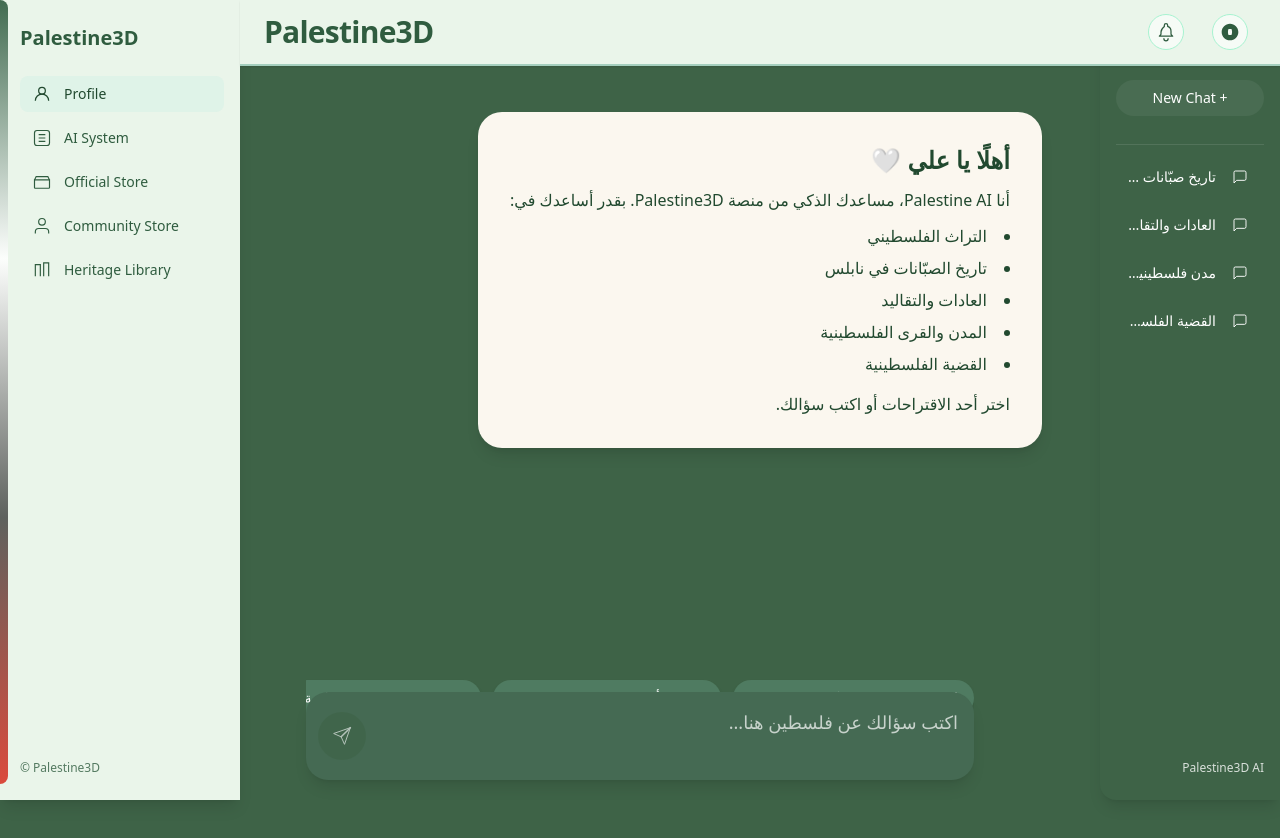
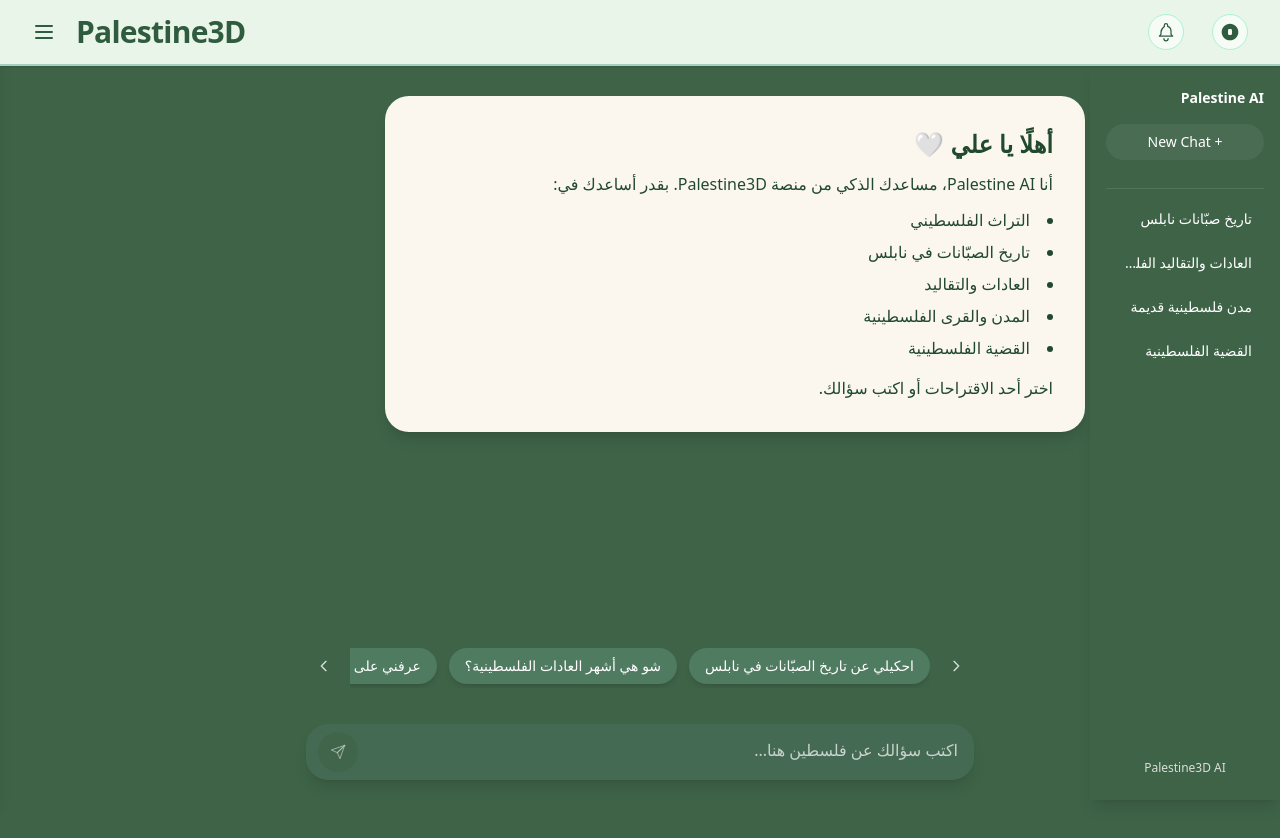
Before and after one commit to alimohsen14/software-graduation-project, a React (Create React App) app: page /palestine-ai in a window 1280 px wide. Shown: the top 838 px of the page. Built offline with nearby package versions, Linux system fonts and the light colour scheme.

Commit message:
🚀 AI backend ready for frontend integration (chat + history + delete + auth)

```diff
--- a/src/components/ai/AIChatInput.tsx
+++ b/src/components/ai/AIChatInput.tsx
@@ -15,12 +15,13 @@
 }: Props): React.ReactElement {
   const taRef = useRef<HTMLTextAreaElement | null>(null);
 
-  // auto-resize textarea
+  // Auto resize textarea
   useEffect(() => {
     const ta = taRef.current;
     if (!ta) return;
-    ta.style.height = "auto";
-    const maxH = 240; // px max height
+
+    ta.style.height = "36px"; // starting height
+    const maxH = 180;
     ta.style.height = Math.min(ta.scrollHeight, maxH) + "px";
   }, [value]);
 
@@ -38,10 +39,10 @@
       style={{ maxWidth: "700px" }}
     >
       <div
-        className="flex items-center gap-3 p-3 rounded-[22px] shadow-lg"
+        className="flex items-center gap-3 px-3 py-2 rounded-[22px] shadow-lg"
         style={{
           background: "#456a53",
-        }} /* slightly lighter than page #3e6347 */
+        }}
       >
         <textarea
           ref={taRef}
@@ -50,8 +51,9 @@
           onKeyDown={handleKeyDown}
           placeholder="اكتب سؤالك عن فلسطين هنا..."
           aria-label="اكتب سؤالك عن فلسطين هنا"
-          className="flex-1 resize-none bg-transparent text-white placeholder-white/70 text-base md:text-lg leading-snug outline-none border-none min-h-[44px] max-h-[240px] p-1"
+          className="flex-1 resize-none bg-transparent text-white placeholder-white/70 text-sm md:text-base leading-snug outline-none border-none min-h-[36px] max-h-[180px] p-1"
           style={{ direction: "rtl" }}
+          rows={1}
         />
 
         <button
@@ -59,7 +61,7 @@
           onClick={onSend}
           disabled={isLoading || value.trim().length === 0}
           aria-label="إرسال"
-          className={`w-12 h-12 rounded-full flex items-center justify-center transition-shadow ${
+          className={`w-10 h-10 rounded-full flex items-center justify-center transition-shadow ${
             isLoading || value.trim().length === 0
               ? "opacity-60 cursor-not-allowed"
               : "hover:brightness-110"
@@ -68,7 +70,7 @@
         >
           {isLoading ? (
             <svg
-              className="w-5 h-5 text-white animate-spin"
+              className="w-4 h-4 text-white animate-spin"
               viewBox="0 0 24 24"
               fill="none"
               xmlns="http://www.w3.org/2000/svg"
@@ -90,7 +92,7 @@
             </svg>
           ) : (
             <svg
-              className="w-5 h-5 text-white"
+              className="w-4 h-4 text-white"
               viewBox="0 0 24 24"
               fill="none"
               xmlns="http://www.w3.org/2000/svg"
--- a/src/components/ai/AISidebar.tsx
+++ b/src/components/ai/AISidebar.tsx
@@ -1,6 +1,14 @@
 import React, { useState } from "react";
 
-export default function AISidebar(): React.ReactElement {
+interface Props {
+  isOpen: boolean;
+  toggle: () => void;
+}
+
+export default function AISidebar({
+  isOpen,
+  toggle,
+}: Props): React.ReactElement {
   const [active, setActive] = useState<string | null>(null);
 
   const items = [
@@ -11,71 +19,58 @@
   ];
 
   return (
+    <>
+      {/* Optional: Backdrop for mobile only when open */}
+      {isOpen && (
+        <div
+          className="fixed inset-0 bg-black/50 z-30 md:hidden"
+          onClick={toggle}
+        />
+      )}
+
       <aside
         aria-label="AI Sidebar"
-      className="hidden md:block fixed top-0 right-0 h-screen z-40 w-[180px] flex flex-col"
+        className={`
+        fixed right-0 top-16 h-[calc(100vh-64px)] w-[240px] sm:w-[260px] md:w-[190px]
+        bg-[#3e6347] shadow-lg
+        transform transition-transform duration-300 ease-in-out border-l border-emerald-800/20
+        ${
+          isOpen
+            ? "translate-x-0 z-40 pointer-events-auto"
+            : "translate-x-full z-10 pointer-events-none"
+        }
+        md:translate-x-0 md:pointer-events-auto md:z-30 md:border-none
+      `}
       >
-      {/* outer rounded container to match Sidebar shape */}
-      <div
-        className="h-full rounded-l-2xl overflow-hidden shadow-lg"
-        style={{ background: "#3e6347" }}
+        <div className="h-full overflow-hidden px-4 py-6 flex flex-col text-white">
+          {/* Header: title + mobile close button */}
+          <div className="flex items-center justify-between mb-4">
+            <span className="text-sm font-semibold">Palestine AI</span>
+
+            {/* Close shown on mobile */}
+            <button
+              onClick={toggle}
+              aria-label="Close AI sidebar"
+              className="md:hidden text-white hover:bg-white/10 w-7 h-7 rounded-full flex items-center justify-center transition"
             >
-        <div className="px-4 py-6 flex flex-col h-full text-white">
-          {/* Header: flag circle + title */}
-          <div className="flex items-center gap-3 mb-4">
-            <div
-              className="w-10 h-10 rounded-full flex items-center justify-center ring-2 ring-white/15"
-              style={{ background: "#fff" }}
-              aria-hidden
-            >
-              {/* simple circular Palestinian flag (visual only) */}
-              <svg
-                className="w-8 h-8 rounded-full"
-                viewBox="0 0 24 24"
-                xmlns="http://www.w3.org/2000/svg"
-                aria-hidden
-              >
-                <defs>
-                  <clipPath id="c">
-                    <circle cx="12" cy="12" r="12" />
-                  </clipPath>
-                </defs>
-                <g clipPath="url(#c)">
-                  <rect width="24" height="24" fill="#fff" />
-                  <path d="M0 0v24h24V0H0z" fill="#fff" />
-                  <path d="M0 0h24v8H0z" fill="#000" />
-                  <path d="M0 8h24v8H0z" fill="#fff" />
-                  <path d="M0 16h24v8H0z" fill="#d9392a" />
-                  <path d="M0 0l9.7 12L0 24z" fill="#2f5c3f" />
-                </g>
-              </svg>
+              ✕
+            </button>
           </div>
 
-            <div>
-              <div className="text-sm font-semibold leading-none">
-                Palestine AI
-              </div>
-            </div>
-          </div>
-
-          {/* New Chat button */}
-          <div className="mb-4">
+          {/* New Chat */}
           <button
             type="button"
-              className="w-full px-3 py-2 rounded-full text-sm font-medium text-white focus:outline-none focus:ring-2 focus:ring-white/20 transition"
-              style={{
-                backgroundColor: "rgba(255,255,255,0.06)",
-              }}
+            className="w-full mb-4 px-3 py-2 rounded-full text-sm font-medium text-white transition hover:bg-white/10"
+            style={{ backgroundColor: "rgba(255,255,255,0.06)" }}
           >
             + New Chat
           </button>
-          </div>
 
-          {/* divider */}
           <div className="border-t border-white/10 my-3" />
 
-          {/* list */}
-          <nav className="flex-1 overflow-y-auto">
+          {/* Navigation list */}
+          {/* التعديل هون: ضفت overflow-x-hidden عشان يمنع السكرول اللي بالعرض */}
+          <nav className="flex-1 overflow-y-auto overflow-x-hidden">
             <ul className="flex flex-col gap-2">
               {items.map((label) => {
                 const isActive = active === label;
@@ -83,10 +78,7 @@
                   <li key={label}>
                     <button
                       onClick={() => setActive(label)}
-                      className={`w-full text-left flex items-center gap-3 px-3 py-2 rounded-lg transition focus:outline-none`}
-                      // active bg & hover use subtle transparent green to match requirement
-                      // tailwind arbitrary color for hover/bg
-                      // active state uses inline style fallback for older setups
+                      className="w-full text-right px-3 py-2 rounded-lg transition"
                       style={
                         isActive
                           ? {
@@ -96,29 +88,7 @@
                           : { color: "#fff" }
                       }
                     >
-                      <span
-                        className="flex-shrink-0 inline-flex items-center justify-center w-6 h-6 rounded-md"
-                        aria-hidden
-                      >
-                        {/* small chat icon (stroke uses currentColor which is white here) */}
-                        <svg
-                          className="w-4 h-4"
-                          viewBox="0 0 24 24"
-                          fill="none"
-                          stroke="currentColor"
-                          xmlns="http://www.w3.org/2000/svg"
-                          aria-hidden
-                        >
-                          <path
-                            d="M21 15a2 2 0 0 1-2 2H7l-4 4V5a2 2 0 0 1 2-2h14a2 2 0 0 1 2 2z"
-                            strokeWidth="1.4"
-                            strokeLinecap="round"
-                            strokeLinejoin="round"
-                          />
-                        </svg>
-                      </span>
-
-                      <span className="text-sm truncate">{label}</span>
+                      <span className="text-sm truncate block">{label}</span>
                     </button>
                   </li>
                 );
@@ -126,12 +96,11 @@
             </ul>
           </nav>
 
-          <div className="mt-auto text-xs text-white/80 pt-4">
-            {/* small footer text to match Sidebar style */}
+          <div className="mt-auto text-xs text-white/80 pt-4 text-center">
             Palestine3D AI
           </div>
         </div>
-      </div>
       </aside>
+    </>
   );
 }
--- a/src/components/ai/AISuggestions.tsx
+++ b/src/components/ai/AISuggestions.tsx
@@ -1,4 +1,4 @@
-import React from "react";
+import React, { useRef } from "react";
 
 type Props = {
   onSelect: (messageText: string) => void;
@@ -9,17 +9,66 @@
   "شو هي أشهر العادات الفلسطينية؟",
   "عرفني على مدينة فلسطينية",
   "اشرحلي القضية الفلسطينية باختصار",
+  "احكيلي عن المسجد الأقصى",
+  "شو قصة صابونة نابلس؟",
 ];
 
 export default function AISuggestions({ onSelect }: Props): React.ReactElement {
+  const scrollRef = useRef<HTMLDivElement | null>(null);
+
+  const scroll = (direction: "left" | "right") => {
+    if (!scrollRef.current) return;
+
+    const amount = 220;
+
+    scrollRef.current.scrollBy({
+      left: direction === "left" ? -amount : amount,
+      behavior: "smooth",
+    });
+  };
+
   return (
     <div
       dir="rtl"
-      className="fixed left-1/2 transform -translate-x-1/2 bottom-20 w-full px-4 z-40 max-w-[700px]"
-      aria-hidden={false}
+      className="fixed left-1/2 transform -translate-x-1/2 bottom-28 w-full px-4 z-40 max-w-[700px]"
     >
-      <div className="overflow-x-auto no-scrollbar">
-        <div className="inline-flex gap-3 py-1">
+      <div className="relative flex items-center gap-2">
+        {/* Right Arrow */}
+        <button
+          onClick={() => scroll("right")}
+          aria-label="Scroll Right"
+          className="flex items-center justify-center w-9 h-9 rounded-full bg-[#3e6347] text-white/80 hover:text-white hover:brightness-110 transition"
+        >
+          <svg
+            className="w-4 h-4"
+            fill="none"
+            viewBox="0 0 24 24"
+            stroke="currentColor"
+          >
+            <path
+              d="M9 5l7 7-7 7"
+              strokeWidth="2"
+              strokeLinecap="round"
+              strokeLinejoin="round"
+            />
+          </svg>
+        </button>
+
+        {/* Suggestions List */}
+        <div
+          ref={scrollRef}
+          className="flex-1 overflow-x-scroll"
+          style={{
+            scrollbarWidth: "none", // Firefox
+            msOverflowStyle: "none", // IE & Edge
+          }}
+        >
+          <div
+            className="flex gap-3 py-1"
+            style={{
+              WebkitOverflowScrolling: "touch",
+            }}
+          >
             {SUGGESTIONS.map((text) => (
               <button
                 key={text}
@@ -33,6 +82,37 @@
             ))}
           </div>
         </div>
+
+        {/* Left Arrow */}
+        <button
+          onClick={() => scroll("left")}
+          aria-label="Scroll Left"
+          className="flex items-center justify-center w-9 h-9 rounded-full bg-[#3e6347] text-white/80 hover:text-white hover:brightness-110 transition"
+        >
+          <svg
+            className="w-4 h-4"
+            fill="none"
+            viewBox="0 0 24 24"
+            stroke="currentColor"
+          >
+            <path
+              d="M15 19l-7-7 7-7"
+              strokeWidth="2"
+              strokeLinecap="round"
+              strokeLinejoin="round"
+            />
+          </svg>
+        </button>
+      </div>
+
+      {/* Hide scrollbar in Webkit browsers */}
+      <style>
+        {`
+          div::-webkit-scrollbar {
+            display: none;
+          }
+        `}
+      </style>
     </div>
   );
 }
--- a/src/components/layout/DashboardLayout.tsx
+++ b/src/components/layout/DashboardLayout.tsx
@@ -1,28 +1,45 @@
-import React, { useState, ReactNode } from "react";
+import React, { useState } from "react";
 import Navbar from "../navbar/Navbar";
 import Sidebar from "../sidebar/Sidebar";
 
+type WithSidebarControl = {
+  setIsSidebarOpen?: React.Dispatch<React.SetStateAction<boolean>>;
+};
+
 interface DashboardLayoutProps {
-  children: ReactNode;
+  children: React.ReactElement<WithSidebarControl>;
+  // البروب الجديد عشان نمرره للنافبار
+  onToggleAISidebar?: () => void;
 }
 
-export default function DashboardLayout({ children }: DashboardLayoutProps) {
+export default function DashboardLayout({
+  children,
+  onToggleAISidebar,
+}: DashboardLayoutProps) {
   const [isSidebarOpen, setIsSidebarOpen] = useState(false);
 
   return (
     <div className="flex min-h-screen bg-[#3e6347]">
+      {/* القائمة الرئيسية اليسرى */}
       <Sidebar
         isOpen={isSidebarOpen}
         closeSidebar={() => setIsSidebarOpen(false)}
       />
 
       <div className="flex-1 flex flex-col">
-        <div className="fixed top-0 left-0 md:left-60 right-0 z-50 bg-[#e8f2e5] shadow-sm">
-          <Navbar onMenuClick={() => setIsSidebarOpen(true)} />
+        {/* Navbar */}
+        <div className="fixed top-0 left-0 right-0 z-50 bg-[#e8f2e5] shadow-sm">
+          <Navbar
+            onMenuClick={() => setIsSidebarOpen((prev) => !prev)}
+            onToggleAISidebar={onToggleAISidebar} // تمرير الدالة للنافبار
+          />
         </div>
 
+        {/* Content */}
         <main className="mt-16 px-4 md:px-8 lg:px-10">
-          <div className="max-w-6xl mx-auto">{children}</div>
+          <div className="max-w-6xl mx-auto">
+            {React.cloneElement(children, { setIsSidebarOpen })}
+          </div>
         </main>
       </div>
     </div>
--- a/src/components/navbar/Navbar.tsx
+++ b/src/components/navbar/Navbar.tsx
@@ -2,19 +2,23 @@
 
 interface NavbarProps {
   onMenuClick: () => void;
+  // دالة اختيارية لأنها مش ضرورية بكل الصفحات، بس بصفحة الـ AI
+  onToggleAISidebar?: () => void;
 }
 
-export default function Navbar({ onMenuClick }: NavbarProps) {
+export default function Navbar({
+  onMenuClick,
+  onToggleAISidebar,
+}: NavbarProps) {
   return (
     <header className="w-full bg-[#eaf5ea] border-b-2 border-emerald-700/30 shadow-sm">
       <div className="w-full px-6">
         <div className="h-16 flex items-center justify-between">
           {/* Left side: Hamburger + Brand */}
           <div className="flex items-center gap-3">
-            {/* Hamburger Menu (mobile only) */}
             <button
               onClick={onMenuClick}
-              className="md:hidden p-2 rounded-md hover:bg-emerald-100 focus:outline-none"
+              className="p-2 rounded-md hover:bg-emerald-100 focus:outline-none"
               aria-label="Open Sidebar"
             >
               <svg
@@ -36,12 +40,40 @@
             </span>
           </div>
 
-          {/* Right - Icons */}
+          {/* Right side icons */}
           <div className="flex items-center gap-3">
-            {/* Notification Bell */}
+            {/* --- AI Sidebar Toggle Button (Visible on Mobile Only) --- */}
+            {onToggleAISidebar && (
+              <button
+                onClick={onToggleAISidebar}
+                className="block md:hidden p-2 rounded-full hover:bg-emerald-100 focus:outline-none focus:ring-2 focus:ring-emerald-300 transition"
+                aria-label="Toggle AI Sidebar"
+              >
+                <span className="inline-flex items-center justify-center w-9 h-9 rounded-full bg-emerald-100 border border-emerald-200 text-[#2f5c3f]">
+                  {/* أيقونة القائمة الجانبية اليسرى/الشات */}
+                  <svg
+                    xmlns="http://www.w3.org/2000/svg"
+                    className="w-5 h-5"
+                    fill="none"
+                    viewBox="0 0 24 24"
+                    stroke="currentColor"
+                  >
+                    <path
+                      strokeWidth={2}
+                      strokeLinecap="round"
+                      strokeLinejoin="round"
+                      d="M4 6h16M4 12h16m-7 6h7"
+                    />
+                  </svg>
+                </span>
+              </button>
+            )}
+
+            {/* Notification (Always Visible Now) */}
             <button
               type="button"
               aria-label="Notifications"
+              // شلت hidden sm:block ورجعته يظهر دايماً
               className="p-2 rounded-full hover:bg-emerald-100 focus:outline-none focus:ring-2 focus:ring-emerald-300 transition"
             >
               <span className="inline-flex items-center justify-center w-9 h-9 rounded-full bg-white/60 border border-emerald-200">
@@ -74,7 +106,7 @@
               </span>
             </button>
 
-            {/* Globe Icon */}
+            {/* Language */}
             <button
               type="button"
               aria-label="Select language"
--- a/src/components/sidebar/Sidebar.tsx
+++ b/src/components/sidebar/Sidebar.tsx
@@ -23,6 +23,7 @@
 
   function handleTouchEnd(e: React.TouchEvent) {
     if (touchStartX.current === null) return;
+
     const touchEndX = e.changedTouches[0].clientX;
     const diff = touchStartX.current - touchEndX;
 
@@ -39,7 +40,7 @@
       {isOpen && (
         <div
           onClick={closeSidebar}
-          className="fixed inset-0 bg-black/20 z-30 md:hidden"
+          className="fixed inset-0 bg-black/30 z-30"
         />
       )}
 
@@ -47,18 +48,19 @@
         onTouchStart={handleTouchStart}
         onTouchEnd={handleTouchEnd}
         className={`
-          fixed md:sticky top-0 left-0 h-screen w-60 z-40
+          fixed top-0 left-0 h-screen w-60 z-40
           transform transition-transform duration-300
-          ${isOpen ? "translate-x-0" : "-translate-x-full md:translate-x-0"}
+          ${isOpen ? "translate-x-0" : "-translate-x-full"}
           bg-[#eaf5ea]
           shadow-lg
         `}
       >
+        {/* Palestine flag line */}
         <div
           className="absolute left-0 top-0 bottom-4 w-2 rounded-r-2xl"
           style={{
             background:
-              "linear-gradient(to bottom, rgba(47,92,63,0.9) 0%, rgba(255,255,255,0.85) 33%, rgba(0,0,0,0.6) 66%, rgba(217,56,42,0.9) 100%)",
+              "linear-gradient(to bottom, black 0%, white 33%, #007A3D 66%, #CE1126 100%)",
           }}
         />
 
@@ -102,6 +104,7 @@
 }
 
 /* Icons */
+
 function ProfileIcon({ className = "" }: { className?: string }) {
   return (
     <svg className={className} viewBox="0 0 24 24" fill="none">
--- a/src/pages/HomePage.tsx
+++ b/src/pages/HomePage.tsx
@@ -33,6 +33,7 @@
   const [user, setUser] = useState<UserProfile | null>(null);
   const [loading, setLoading] = useState(true);
   const navigate = useNavigate();
+
   useEffect(() => {
     const fetchProfile = async () => {
       try {
@@ -72,6 +73,7 @@
 
   return (
     <DashboardLayout>
+      <div>
         {/* Welcome Section */}
         <WelcomeCard name={user?.name ?? "User"} />
 
@@ -89,6 +91,7 @@
         {/* Heritage Section */}
         <SectionTitle text="Discover Our Heritage" />
         <HeritageSection />
+      </div>
     </DashboardLayout>
   );
 }
--- a/src/pages/PalestineAIPage.tsx
+++ b/src/pages/PalestineAIPage.tsx
@@ -6,7 +6,6 @@
 import AIChatInput from "../components/ai/AIChatInput";
 import AIMessageBubble from "../components/ai/AIMessageBubble";
 
-// ...existing code...
 type Message = {
   id: string;
   text: string;
@@ -14,51 +13,42 @@
   createdAt: number;
 };
 
-export default function PalestineAIPage(): React.ReactElement {
+type AIPageProps = {
+  setIsSidebarOpen?: React.Dispatch<React.SetStateAction<boolean>>;
+  // استقبلنا البروبس الخاصة بالـ AI Sidebar
+  isAISidebarOpen?: boolean;
+  toggleAISidebar?: () => void;
+};
+
+function AIPageContent({
+  setIsSidebarOpen,
+  isAISidebarOpen = false,
+  toggleAISidebar,
+}: AIPageProps) {
   const [messages, setMessages] = useState<Message[]>([]);
   const [input, setInput] = useState("");
   const [isLoading, setIsLoading] = useState(false);
 
+  // إغلاق القائمة الرئيسية عند التحميل (اختياري)
   useEffect(() => {
-    const selectors = [
-      "#sidebar",
-      ".sidebar",
-      ".main-sidebar",
-      "[data-sidebar]",
-    ];
-    const added: Element[] = [];
-
-    selectors.forEach((sel) => {
-      const el = document.querySelector(sel);
-      if (el) {
-        el.classList.add("hidden");
-        added.push(el);
-      }
-    });
-
-    return () => {
-      added.forEach((el) => el.classList.remove("hidden"));
-    };
-  }, []);
+    if (setIsSidebarOpen) setIsSidebarOpen(false);
+  }, [setIsSidebarOpen]);
 
   function handleSend() {
-    const text = input.trim();
-    if (!text) return;
-    setIsLoading(true);
+    if (!input.trim()) return;
 
     const msg: Message = {
       id: String(Date.now()),
-      text,
+      text: input,
       role: "user",
       createdAt: Date.now(),
     };
 
-    setMessages((s) => [...s, msg]);
+    setMessages((prev) => [...prev, msg]);
     setInput("");
+    setIsLoading(true);
 
-    setTimeout(() => {
-      setIsLoading(false);
-    }, 600);
+    setTimeout(() => setIsLoading(false), 600);
   }
 
   function handleSuggestionSelect(text: string) {
@@ -67,23 +57,27 @@
   }
 
   return (
-    <DashboardLayout>
     <div
       dir="rtl"
       style={{ background: "#3e6347" }}
-        className="min-h-screen text-white"
+      className="min-h-screen text-white relative rounded-2xl md:ml-[190px] transition-all duration-300"
     >
-        <AISidebar />
+      {/*
+         ملاحظة: ضفت md:ml-[190px] للـ container
+         عشان المحتوى ما ييجي تحت الـ Sidebar بالديسك توب
+         لأن الـ Sidebar ماخد fixed
+      */}
 
-        <main className="mx-auto max-w-[900px] px-4 py-8 md:py-12">
-          <div className="flex flex-col gap-6">
+      {/* AI Sidebar */}
+      <AISidebar
+        isOpen={isAISidebarOpen}
+        toggle={toggleAISidebar || (() => {})}
+      />
+
+      {/* Content */}
+      <main className="mx-auto max-w-[900px] px-4 py-8 pb-32">
         {messages.length === 0 && <AIWelcomeBox />}
 
-            <section
-              aria-live="polite"
-              className="flex flex-col gap-3"
-              style={{ minHeight: 240 }}
-            >
         {messages.map((m) => (
           <AIMessageBubble
             key={m.id}
@@ -91,10 +85,10 @@
             sender={m.role === "user" ? "user" : "ai"}
           />
         ))}
-            </section>
-          </div>
       </main>
 
+      <div className=" md:pr-[190px]">
+        {/*  Container for input area to respect sidebar on desktop */}
         <AISuggestions onSelect={handleSuggestionSelect} />
 
         <AIChatInput
@@ -104,7 +98,22 @@
           isLoading={isLoading}
         />
       </div>
+    </div>
+  );
+}
+
+export default function PalestineAIPage() {
+  // هون عرفنا الستيت عشان نقدر نتحكم فيه من النافبار ومن السايدبار نفسه
+  const [isAiSidebarOpen, setAiSidebarOpen] = useState(false);
+
+  return (
+    <DashboardLayout
+      onToggleAISidebar={() => setAiSidebarOpen((prev) => !prev)}
+    >
+      <AIPageContent
+        isAISidebarOpen={isAiSidebarOpen}
+        toggleAISidebar={() => setAiSidebarOpen((prev) => !prev)}
+      />
     </DashboardLayout>
   );
 }
-// ...existing code...
```
Lines whose indentation alone changed are shown as unchanged.
